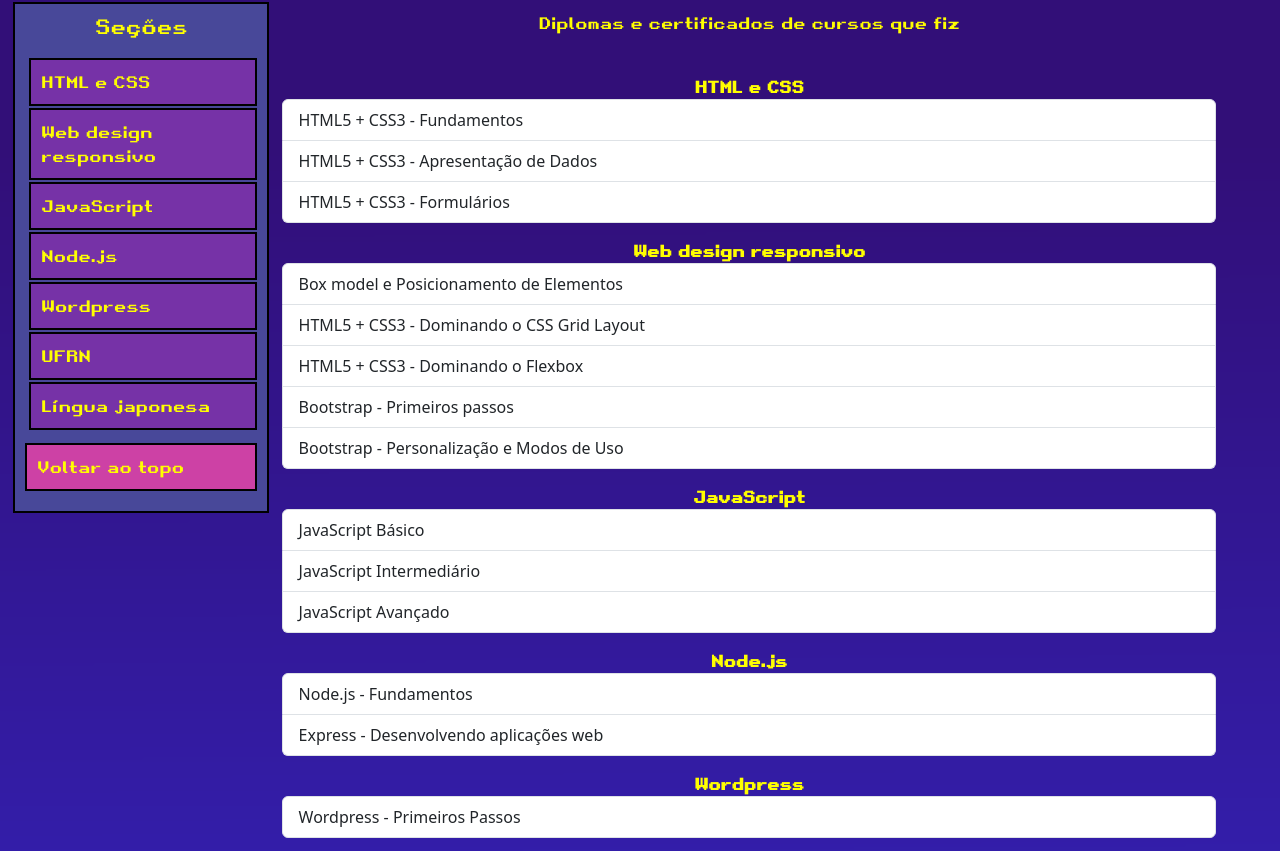
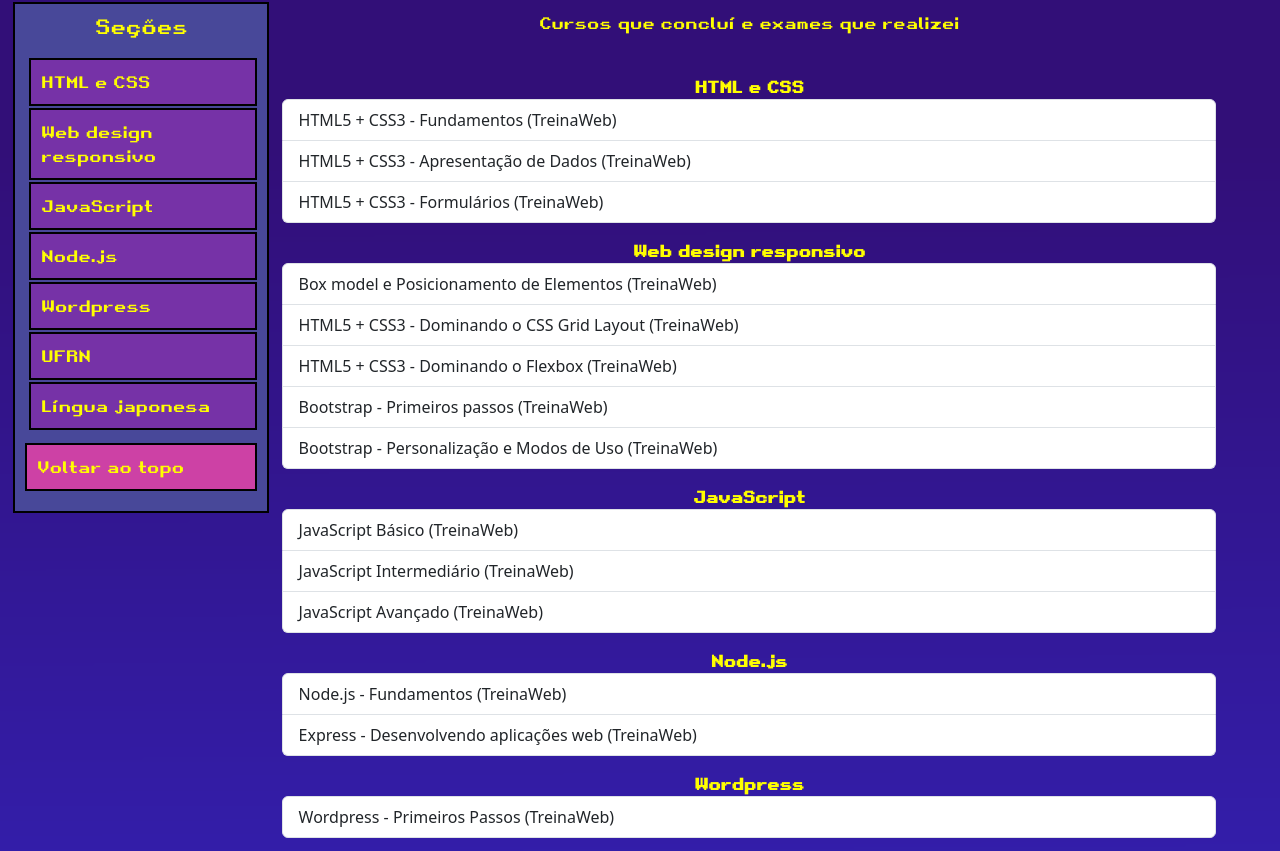
Before and after one commit to annchan4/portfolio, a plain HTML site: page formacoes.html in a window 1280 px wide. Shown: the part 158-1009 px from the top of the page. Drawn offline with nearby package versions, Linux system fonts and the light colour scheme.

Commit message:
Tirei todos os meus certificados em pdf do projeto(links) e troquei o  nome da seção

```diff
--- a/certificados.html
+++ b/formacoes.html
@@ -23,7 +23,7 @@
                 <!--div do menu no desktop-->
                 <ul class="flexContainer-nav-menu">
                     <li class="textoDonav-menu"><a href="index.html">Projetos principais</a></li>
-                    <li class="textoDonav-menu"><a href="certificados.html">Certificados</a></li>
+                    <li class="textoDonav-menu"><a href="formacoes.html">Formações</a></li>
                     <li class="textoDonav-menu"><a href="pequenosCodigos.html">Pequenos códigos</a></li>
                     <li class="textoDonav-menu"><a href="sobreMim.html">Sobre mim</a></li>
                 </ul>
@@ -32,7 +32,7 @@
                 <!--div do menu no desktop-->
                 <ul class="navbar-mobile-list" id="navbar-mobile-list">
                     <li class="textoDonav-menumobile"><a href="index.html">Projetos principais</a></li>
-                    <li class="textoDonav-menumobile"><a href="certificados.html">Certificados</a></li>
+                    <li class="textoDonav-menu"><a href="formacoes.html">Formações</a></li>
                     <li class="textoDonav-menumobile"><a href="pequenosCodigos.html">Pequenos códigos</a></li>
                     <li class="textoDonav-menumobile"><a href="sobreMim.html">Sobre mim</a></li>
                     <a href="#" class="botao-close-menu-mobile">
@@ -60,105 +60,105 @@
                 </ul>
                 <div id="botao-hyperlink-voltar-ao-topo"><a href="#">Voltar ao topo</a></div>
         </div>
-        <p class="fs-1" id="pageTitle">Certificados</p>
-        <div id="textoDescricao" class="fs-6 mb-3">Diplomas e certificados de cursos que fiz</div>
+        <p class="fs-1" id="pageTitle">Formações</p>
+        <div id="textoDescricao" class="fs-6 mb-3">Cursos que concluí e exames que realizei</div>
         <br/>
         <div class="textoSecaoPortfolio" id="secaoPortfolio1">HTML e CSS</div>
         <div class="list-group mb-3">
-            <a href="arquivos/HTML5 + CSS3 - Fundamentos.pdf" class="list-group-item list-group-item-action" download>
-                HTML5 + CSS3 - Fundamentos
+            <a href="" class="list-group-item list-group-item-action">
+                HTML5 + CSS3 - Fundamentos (TreinaWeb)
             </a>
-            <a href="arquivos/HTML5 + CSS3 - Apresentação de Dados.pdf" class="list-group-item list-group-item-action">
-                HTML5 + CSS3 - Apresentação de Dados
+            <a href="" class="list-group-item list-group-item-action">
+                HTML5 + CSS3 - Apresentação de Dados (TreinaWeb)
             </a>
-            <a href="arquivos/HTML5 + CSS3 - Formulários.pdf" class="list-group-item list-group-item-action">
-                HTML5 + CSS3 - Formulários
+            <a href="" class="list-group-item list-group-item-action">
+                HTML5 + CSS3 - Formulários (TreinaWeb)
             </a>
           </div>
 
         <div class="textoSecaoPortfolio" id="secaoPortfolio2">Web design responsivo</div>
         <div class="list-group mb-3">
-            <a href="arquivos/HTML5 + CSS3 - Box model e Posicionamento de Elementos.pdf" class="list-group-item list-group-item-action">
-                Box model e Posicionamento de Elementos
+            <a href="" class="list-group-item list-group-item-action">
+                Box model e Posicionamento de Elementos (TreinaWeb)
             </a>
-            <a href="arquivos/HTML5 + CSS3 - Dominando o CSS Grid Layout.pdf" class="list-group-item list-group-item-action">
-                HTML5 + CSS3 - Dominando o CSS Grid Layout
+            <a href="" class="list-group-item list-group-item-action">
+                HTML5 + CSS3 - Dominando o CSS Grid Layout (TreinaWeb)
             </a>
-            <a href="arquivos/HTML5 + CSS3 - Dominando o Flexbox.pdf" class="list-group-item list-group-item-action">
-                HTML5 + CSS3 - Dominando o Flexbox
+            <a href="" class="list-group-item list-group-item-action">
+                HTML5 + CSS3 - Dominando o Flexbox (TreinaWeb)
             </a>
-            <a href="arquivos/Bootstrap - Primeiros passos.pdf" class="list-group-item list-group-item-action">
-                Bootstrap - Primeiros passos
+            <a href="" class="list-group-item list-group-item-action">
+                Bootstrap - Primeiros passos (TreinaWeb)
             </a>
-            <a href="arquivos/Bootstrap - Personalização e Modos de Uso.pdf" class="list-group-item list-group-item-action">
-                Bootstrap - Personalização e Modos de Uso
+            <a href="" class="list-group-item list-group-item-action">
+                Bootstrap - Personalização e Modos de Uso (TreinaWeb)
             </a>
         </div>
 
         <div class="textoSecaoPortfolio" id="secaoPortfolio3">JavaScript</div>
         <div class="list-group mb-3">
-            <a href="arquivos/JavaScript Básico.pdf" class="list-group-item list-group-item-action">
-                JavaScript Básico
+            <a href="" class="list-group-item list-group-item-action">
+                JavaScript Básico (TreinaWeb)
             </a>
-            <a href="arquivos/JavaScript Intermediário.pdf" class="list-group-item list-group-item-action">
-                JavaScript Intermediário
+            <a href="" class="list-group-item list-group-item-action">
+                JavaScript Intermediário (TreinaWeb)
             </a>
-            <a href="arquivos/JavaScript Avançado.pdf" class="list-group-item list-group-item-action">
-                JavaScript Avançado
+            <a href="" class="list-group-item list-group-item-action">
+                JavaScript Avançado (TreinaWeb)
             </a>
         </div>
 
         <div class="textoSecaoPortfolio" id="secaoPortfolio4">Node.js</div>
         <div class="list-group mb-3">
-            <a href="arquivos/Node.js - Fundamentos.pdf" class="list-group-item list-group-item-action">
-                Node.js - Fundamentos
+            <a href="" class="list-group-item list-group-item-action">
+                Node.js - Fundamentos (TreinaWeb)
             </a>
-            <a href="arquivos/Express - Desenvolvendo aplicações web.pdf" class="list-group-item list-group-item-action">
-                Express - Desenvolvendo aplicações web
+            <a href="" class="list-group-item list-group-item-action">
+                Express - Desenvolvendo aplicações web (TreinaWeb)
             </a>
         </div>
 
         <div class="textoSecaoPortfolio" id="secaoPortfolio5">Wordpress</div>
         <div class="list-group mb-3">
-            <a href="arquivos/Wordpress - Primeiros Passos.pdf" class="list-group-item list-group-item-action">
-                Wordpress - Primeiros Passos
+            <a href="" class="list-group-item list-group-item-action">
+                Wordpress - Primeiros Passos (TreinaWeb)
             </a>
         </div>
 
         <div class="textoSecaoPortfolio" id="secaoPortfolio6">UFRN</div>
         <div class="list-group mb-3">
-            <a href="arquivos/academico/diplomaEngenhariaSoftwareAnn.jpg" class="list-group-item list-group-item-action">
+            <a href="" class="list-group-item list-group-item-action">
                 Bacharelado em Engenharia de Software na UFRN (2016)
             </a>
-            <a href="arquivos/academico/diplomaMestradoAnn.jpg" class="list-group-item list-group-item-action">
+            <a href="" class="list-group-item list-group-item-action">
                 Mestrado em Sistemas e Computação na UFRN (2018)
             </a>
         </div>
 
         <div class="textoSecaoPortfolio" id="secaoPortfolio7">Língua japonesa</div>
         <div class="list-group mb-3">
-            <a href="arquivos/japones/ann - exame da lingua japonesa para jovens M5.pdf" class="list-group-item list-group-item-action">
+            <a href="" class="list-group-item list-group-item-action">
                 Exame da língua japonesa para Jovens (日本語能力試験) M5
             </a>
-            <a href="arquivos/japones/ann_nivel1.pdf" class="list-group-item list-group-item-action">
+            <a href="" class="list-group-item list-group-item-action">
                 Curso do IFRN - nivel básico I
             </a>
-            <a href="arquivos/japones/ann_nivel2.pdf" class="list-group-item list-group-item-action">
+            <a href="" class="list-group-item list-group-item-action">
                 Curso do IFRN - nivel básico II
             </a>
-            <a href="arquivos/japones/ann_nivel3.pdf" class="list-group-item list-group-item-action">
+            <a href="" class="list-group-item list-group-item-action">
                 Curso do IFRN - nivel básico III
             </a>
-            <a href="arquivos/japones/ann_nivel4.pdf" class="list-group-item list-group-item-action">
+            <a href="" class="list-group-item list-group-item-action">
                 Curso do IFRN - nivel básico IV
             </a>
-            <a href="arquivos/japones/ann_nivel5.pdf" class="list-group-item list-group-item-action">
+            <a href="" class="list-group-item list-group-item-action">
                 Curso do IFRN - nivel básico V
             </a>
-            <a href="arquivos/japones/ann_nivel6.pdf" class="list-group-item list-group-item-action">
+            <a href="" class="list-group-item list-group-item-action">
                 Curso do IFRN - nivel básico VI
             </a>
-            <a href="arquivos/japones/ann_nivel7.pdf" class="list-group-item list-group-item-action">
+            <a href="" class="list-group-item list-group-item-action">
                 Curso do IFRN - nivel básico VII
             </a>
         </div>
```
Also changed, not shown: index.html (+2 -2 lines), pequenosCodigos.html (+2 -2 lines), sobreMim.html (+2 -2 lines).
